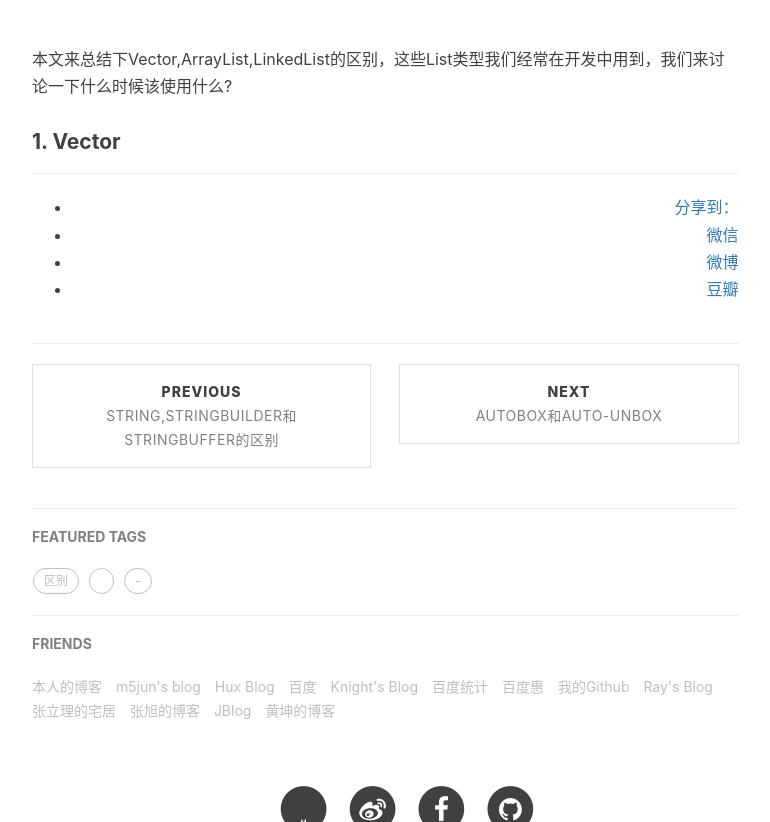
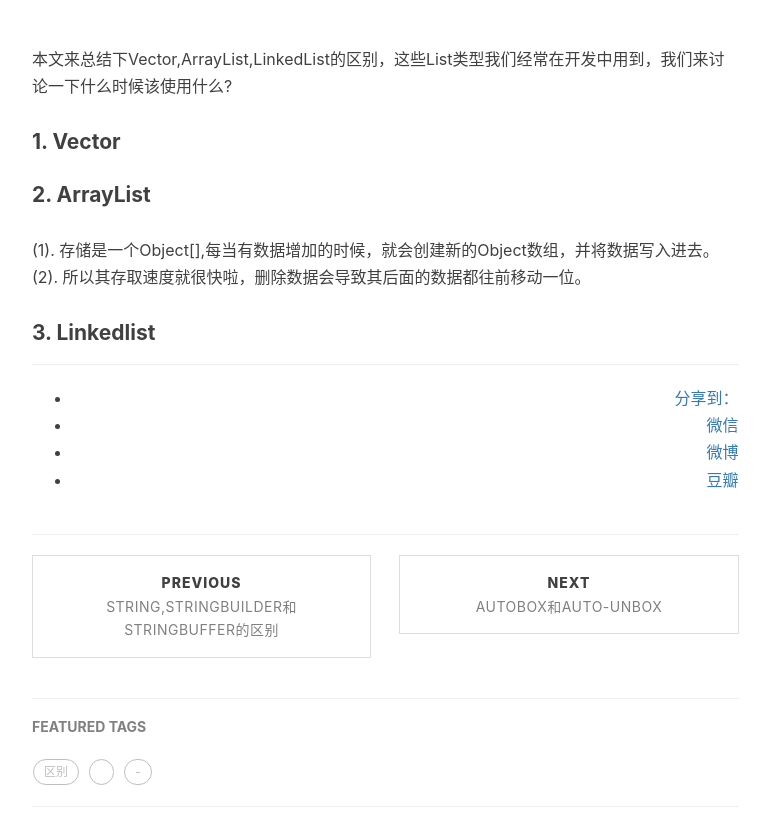
Before and after one commit to baiscjava/basicjava.github.io, a Jekyll site: the page built from _posts/2017-01-10-Vector,ArrayList,LinkedList的区别.md, in a window 1280 px wide and 900 px high, scrolled down 443 px, cut to the strip 78-900 px from the top of the window. Shown: the whole strip, without its empty margins (233-1003 px from the left). Built offline with Jekyll 4.4.1, drawn with Linux system fonts in a browser that asks for light colours; nearby versions of some CDN libraries; comment, search, counter and statistics services are not loaded.

Commit message:
Update 2017-01-10-Vector,ArrayList,LinkedList的区别.md

```diff
--- a/_posts/2017-01-10-Vector,ArrayList,LinkedList的区别.md
+++ b/_posts/2017-01-10-Vector,ArrayList,LinkedList的区别.md
@@ -13,3 +13,9 @@ tags:
 本文来总结下Vector,ArrayList,LinkedList的区别，这些List类型我们经常在开发中用到，我们来讨论一下什么时候该使用什么?
 
 #### 1. Vector
+
+#### 2. ArrayList
+(1). 存储是一个Object[],每当有数据增加的时候，就会创建新的Object数组，并将数据写入进去。
+(2). 所以其存取速度就很快啦，删除数据会导致其后面的数据都往前移动一位。
+
+#### 3. Linkedlist
```
